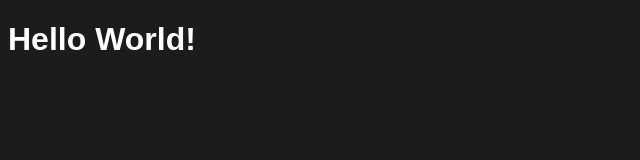
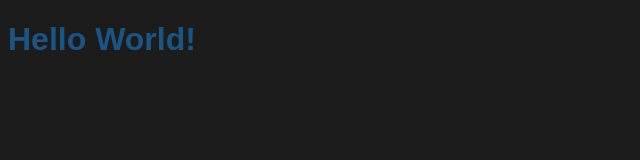
Before and after one commit to Blitzy5656/5Stygian, a website: page index.html in a window 1280 px wide. Shown: the whole page, without its empty margins (0-640 px from the left). Drawn offline with Linux system fonts and the light colour scheme.

Commit message:
holy shit im so hahppy

```diff
--- a/styles/style.scss
+++ b/styles/style.scss
@@ -1,4 +1,4 @@
-$colorBlueFav: white;  // my favorite color
+$colorBlueFav: #1b5583;  // my favorite color
 $colorSCPRed: #bb0011;   // scp foundation red
 
 body {
```
Also changed, not shown: styles/style.css.
